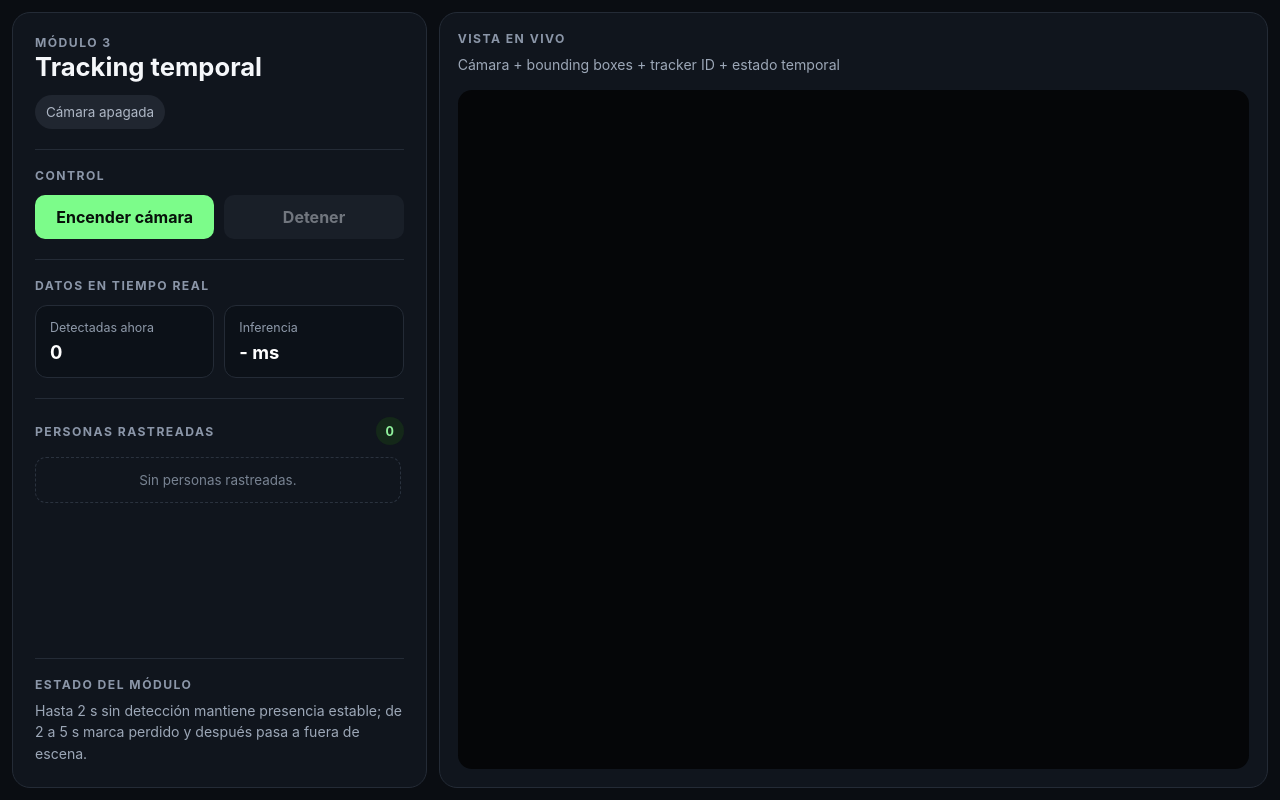
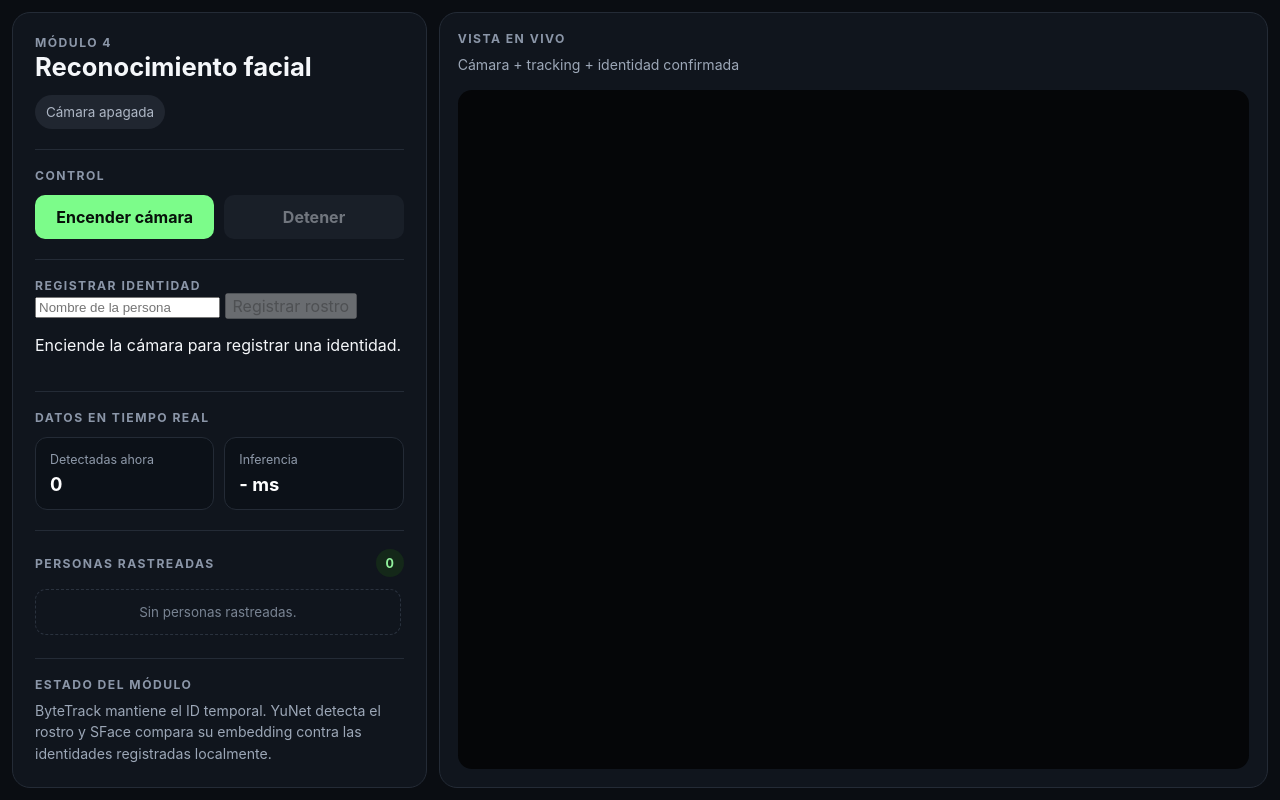
Before and after one commit to moudevos/supervision-webcam, a website built with Vite: page frontend/index.html in a window 1280 px wide. Built offline with nearby package versions, Linux system fonts and the light colour scheme.

Commit message:
feat: add face identity registration controls

```diff
--- a/frontend/index.html
+++ b/frontend/index.html
@@ -11,8 +11,8 @@
         <aside class="control-panel">
           <div class="control-panel__header">
             <div>
-              <p class="eyebrow">Módulo 3</p>
-              <h1>Tracking temporal</h1>
+              <p class="eyebrow">Módulo 4</p>
+              <h1>Reconocimiento facial</h1>
             </div>
             <span id="status" class="status">Cámara apagada</span>
           </div>
@@ -23,6 +23,26 @@
               <button id="startButton" type="button">Encender cámara</button>
               <button id="stopButton" type="button" disabled>Detener</button>
             </div>
+          </div>
+
+          <div class="control-section">
+            <p class="section-label">Registrar identidad</p>
+            <div class="identity-register">
+              <input
+                id="identityName"
+                type="text"
+                maxlength="80"
+                autocomplete="off"
+                placeholder="Nombre de la persona"
+              />
+              <button id="registerFaceButton" type="button" disabled>
+                Registrar rostro
+              </button>
+            </div>
+            <p id="registrationStatus" class="registration-status">
+              Enciende la cámara para registrar una identidad.
+            </p>
+            <div id="registeredIdentities" class="registered-identities"></div>
           </div>
 
           <div class="control-section">
@@ -52,7 +72,7 @@
           <div class="control-section control-section--info">
             <p class="section-label">Estado del módulo</p>
             <p class="helper-text">
-              Hasta 2 s sin detección mantiene presencia estable; de 2 a 5 s marca perdido y después pasa a fuera de escena.
+              ByteTrack mantiene el ID temporal. YuNet detecta el rostro y SFace compara su embedding contra las identidades registradas localmente.
             </p>
           </div>
         </aside>
@@ -61,7 +81,7 @@
           <div class="camera-panel__header">
             <div>
               <p class="section-label">Vista en vivo</p>
-              <p class="camera-description">Cámara + bounding boxes + tracker ID + estado temporal</p>
+              <p class="camera-description">Cámara + tracking + identidad confirmada</p>
             </div>
           </div>
 
```
